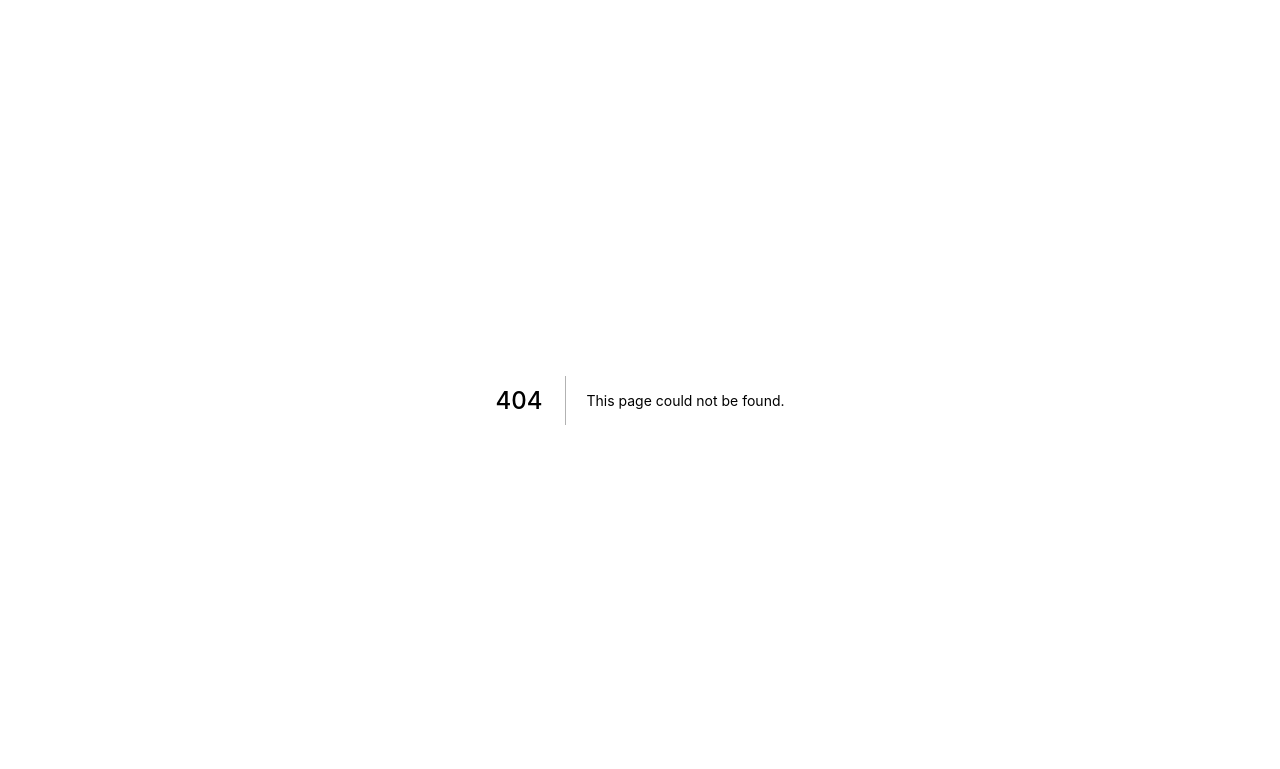
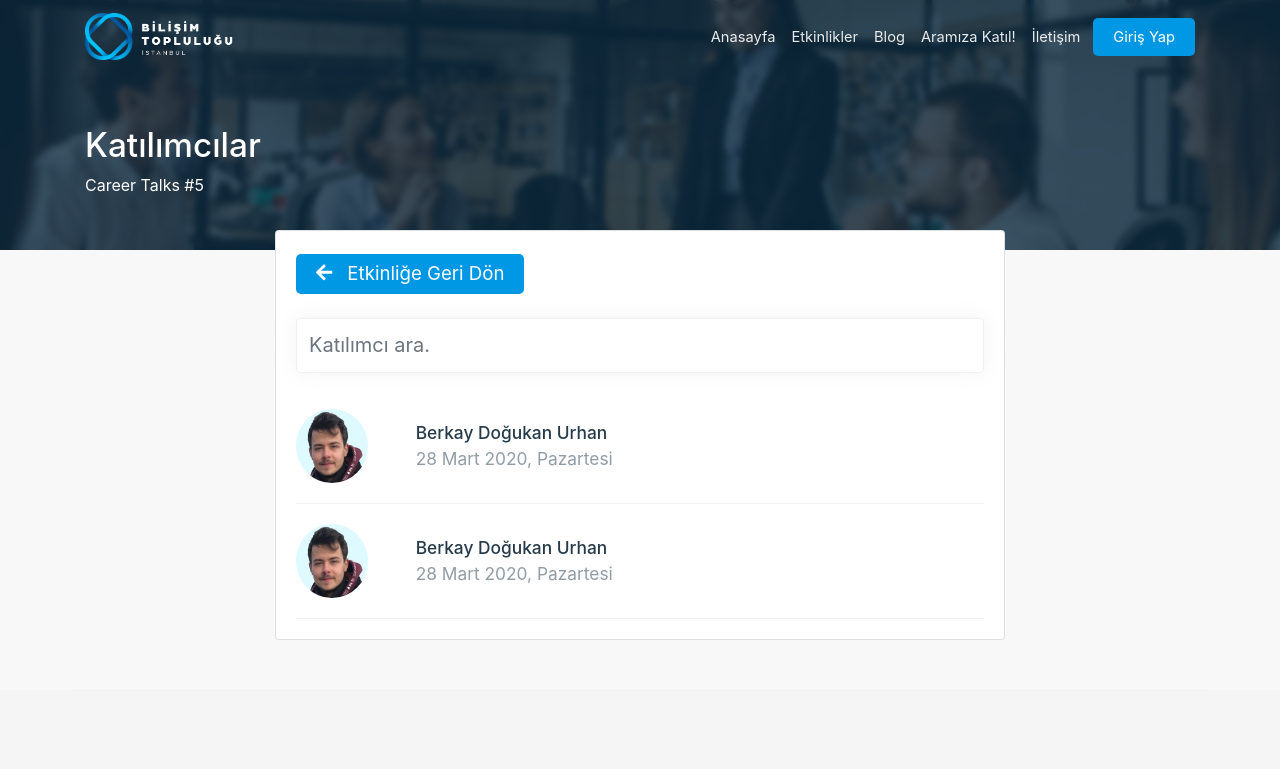
Before and after one commit to bilisimtoplulugu/IBT-Web-Client, a Next.js app: page /event/1/participants in a window 1280 px wide. Before the commit this address had no page. Shown: the top 769 px of the page. Built offline with nearby package versions, Linux system fonts and the light colour scheme.

Commit message:
participants page

```diff
--- a/components/PageTopSide.tsx
+++ b/components/PageTopSide.tsx
@@ -1,10 +1,10 @@
 import React, { useState, useContext } from 'react'
 import { Container } from 'react-bootstrap'
-import styled, { ThemeContext } from 'styled-components';
+import styled  from 'styled-components';
 
 
 const EventTop = styled.div`
-background-image:url(${"./../assets/images/homeBg.jpg"});
+background-image:url(${props => props.theme.bgImage});
 height:${props => props.theme.defaultHeight}px;
 h1{
     font-size:25pt;
@@ -32,6 +32,8 @@ position:relative;
 EventTop.defaultProps = {
     theme:{
         defaultHeight:300,
+        bgImage:"./../assets/images/homeBg.jpg",
+
     }
 }
 const EventTopInner = styled.div`
@@ -46,10 +48,12 @@ right:0;
 `;
 
 export default function PageTopSide(props : {
-    title:any,desc:any,defaultHeight:any;
+    title:any,desc:any,defaultHeight:any,bgImage:any;
 }) {
 
     EventTop.defaultProps.theme.defaultHeight = props.defaultHeight;
+    EventTop.defaultProps.theme.bgImage = props.bgImage;
+
     return (
         <EventTop >
 
--- a/pages/event/[slug].js
+++ b/pages/event/[slug].js
@@ -186,7 +186,7 @@ export default function EventDetail() {
 
   return (
     <Layout>
-      <PageTopSide defaultHeight="300" title={eventData.title} desc={eventData.subtitle} />
+      <PageTopSide bgImage="./../assets/images/homeBg.jpg" defaultHeight="300" title={eventData.title} desc={eventData.subtitle} />
 
       <EventDetailArea>
         <Container>
--- /dev/null
+++ b/pages/event/[slug]/participants/index.tsx
@@ -0,0 +1,146 @@
+import React from 'react'
+import Layout from '../../../../components/Layout'
+import PageTopSide from '../../../../components/PageTopSide'
+import styled from 'styled-components'
+import { Container, Row, Col, Card, Form, Button } from 'react-bootstrap';
+import { faFortAwesome } from '@fortawesome/free-brands-svg-icons';
+import { FontAwesomeIcon } from '@fortawesome/react-fontawesome';
+import { faLongArrowAltLeft, faArrowDown, faArrowLeft } from '@fortawesome/free-solid-svg-icons';
+
+
+const MainArea = styled.div`
+margin-bottom:50px;
+.tabsArea{
+    display: flex;
+    justify-content: center;
+    margin-top: -20px;
+}
+img{
+    width:72px;
+    border-radius:50%;
+}
+color:rgb(37, 59, 75);
+.participantCard span{
+    font-weight:500;
+    font-size:13pt;
+    display:block
+}
+.date{
+    opacity:.5;
+    font-weight:400 !important;
+}
+.participantCard{
+    border-bottom:1px solid #f1f1f1;
+    padding:20px 0;
+}
+
+.form-group input{
+    border: 1px solid #f1f1f1;
+    font-size: 15pt;
+    height: 55px;
+    box-shadow: 0 0px 20px rgba(224, 224, 224, 0.4);
+}
+.backText{
+    display:unset;
+    padding-left:15px;
+}
+.backArea{
+    font-size: 20pt;
+
+}
+`;
+
+const CustomButton = styled(Button)`
+font-size: 14pt;
+font-weight: 400;
+  color: #fff !important;
+  border-radius: 5px;
+  padding-left: 20px;
+  padding-right: 20px;
+
+  background: #0097e4;
+  border: none;
+  transition: all 0.3s ease;
+  &:hover {
+    background: #019eef;
+    border-color: #019eef;
+
+    transition: all 0.3s ease;
+  }
+
+  @media (max-width: 991px) {
+    margin: 10px 0;
+  }
+`;
+
+
+
+export default function Participants() {
+    return (
+        <Layout>
+            <PageTopSide bgImage="./../../assets/images/homeBg.jpg" defaultHeight="250" title="Katılımcılar" desc="Career Talks #5" />
+
+            <MainArea>
+                <Container>
+
+                    <Row className="tabsArea">
+                        <Col xs={12} lg={8} >
+                            <Card>
+                                <Card.Body>
+                                    <Row>
+                                        <Col xs={12} className="backArea">
+                                            <CustomButton>
+                                                <FontAwesomeIcon icon={faArrowLeft} />
+                                                <span className="backText">Etkinliğe Geri Dön</span>
+                                            </CustomButton>
+                                        </Col>
+                                        <Col xs={12}>
+                                            <Form className="mt-4 ">
+                                                <Form.Group controlId="formBasicEmail">
+
+                                                    <Form.Control type="email" placeholder="Katılımcı ara." />
+                                                </Form.Group>
+                                            </Form>
+                                        </Col>
+                                        <Col xs={12} >
+                                            <div className="participantCard">
+                                                <Row className="align-items-center text-center text-sm-left">
+                                                    <Col xs={12} sm={3} md={2}>
+                                                        <img src="/assets/images/berkaydogukan.jpg" />
+                                                    </Col>
+                                                    <Col xs={12} sm={9} md={10} className="mt-3 mt-sm-0">
+                                                        <span className="name">Berkay Doğukan Urhan</span>
+                                                        <span className="date">28 Mart 2020, Pazartesi</span>
+
+                                                    </Col>
+                                                </Row>
+                                            </div>
+                                        </Col>
+                                        <Col xs={12} >
+                                            <div className="participantCard">
+                                                <Row className="align-items-center text-center text-sm-left">
+                                                    <Col xs={12} sm={3} md={2}>
+                                                        <img src="/assets/images/berkaydogukan.jpg" />
+                                                    </Col>
+                                                    <Col xs={12} sm={9} md={10} className="mt-3 mt-sm-0">
+                                                        <span className="name">Berkay Doğukan Urhan</span>
+                                                        <span className="date">28 Mart 2020, Pazartesi</span>
+
+                                                    </Col>
+                                                </Row>
+                                            </div>
+                                        </Col>
+
+
+                                    </Row>
+                                </Card.Body>
+                            </Card>
+                        </Col>
+                    </Row>
+
+
+                </Container>
+            </MainArea>
+        </Layout>
+    )
+}
--- a/pages/event/index.tsx
+++ b/pages/event/index.tsx
@@ -68,7 +68,7 @@ export default function Event() {
     return (
 
         <Layout>
-           <PageTopSide defaultHeight="300" title="Etkinlikler" desc="Lorem Ipsum is simply dummy text of the printing and typesetting industry. Lorem Ipsum has been the industry's standard dummy text ever since the 1500s, when an unknown printer took a galley of type and scrambled it to make a type specimen book."/>
+           <PageTopSide bgImage="./../assets/images/homeBg.jpg" defaultHeight="300" title="Etkinlikler" desc="Lorem Ipsum is simply dummy text of the printing and typesetting industry. Lorem Ipsum has been the industry's standard dummy text ever since the 1500s, when an unknown printer took a galley of type and scrambled it to make a type specimen book."/>
 
            <MainArea>
            <Container>
--- a/pages/login/index.tsx
+++ b/pages/login/index.tsx
@@ -40,7 +40,6 @@ padding:50px 0;
 }
 
 .form-group input{
-    box-shadow: 0 0px 20px rgba(224, 224, 224, 0.2);
     border: 1px solid #f1f1f1;
     box-shadow: 0 0px 20px rgba(224,224,224,0.3);
 }
@@ -145,7 +144,7 @@ export default function Login() {
 
     return (
         <Layout>
-            <PageTopSide defaultHeight="250"  title="Giriş Yap" desc="Topluluğumuzun avantajlarından faydalanmak için sistemimize giriş yapabilirsiniz." />
+            <PageTopSide bgImage="./../assets/images/homeBg.jpg" defaultHeight="250"  title="Giriş Yap" desc="Topluluğumuzun avantajlarından faydalanmak için sistemimize giriş yapabilirsiniz." />
 
             <LoginArea>
                 <Container>
```
